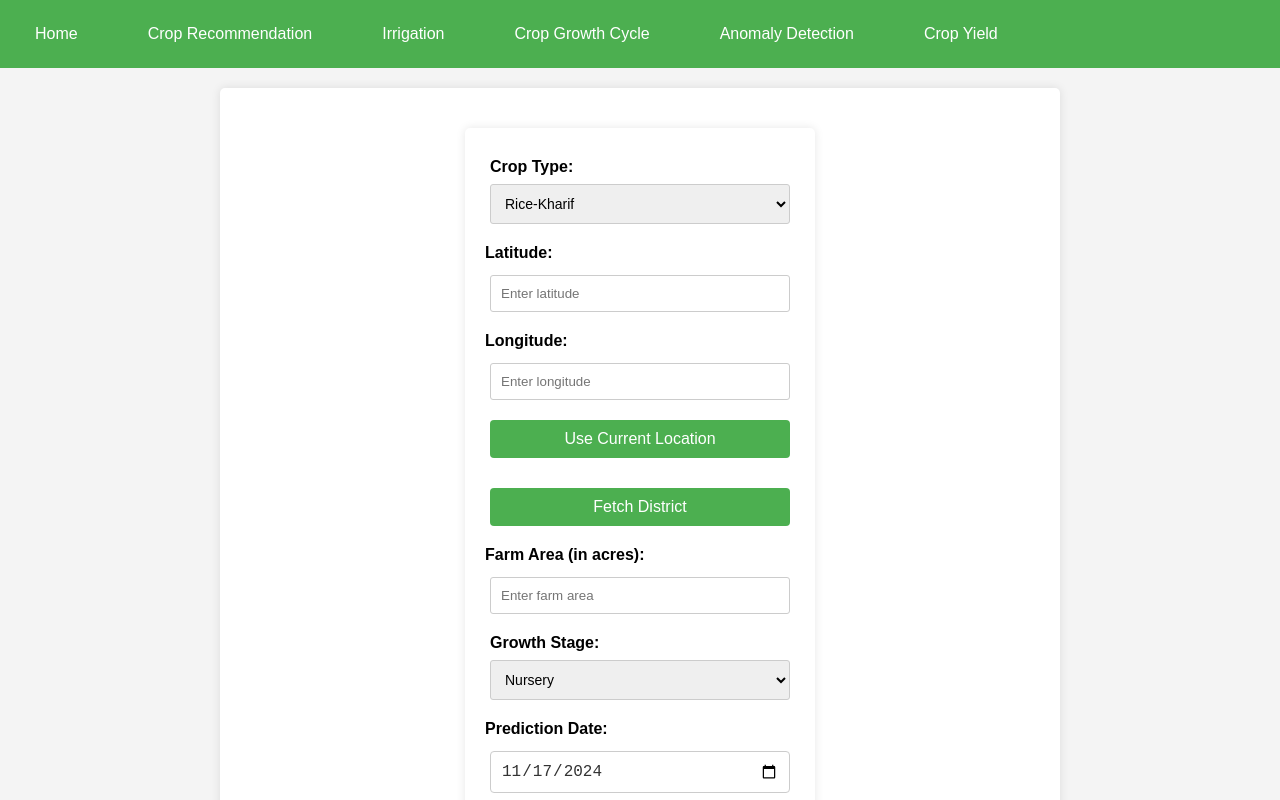
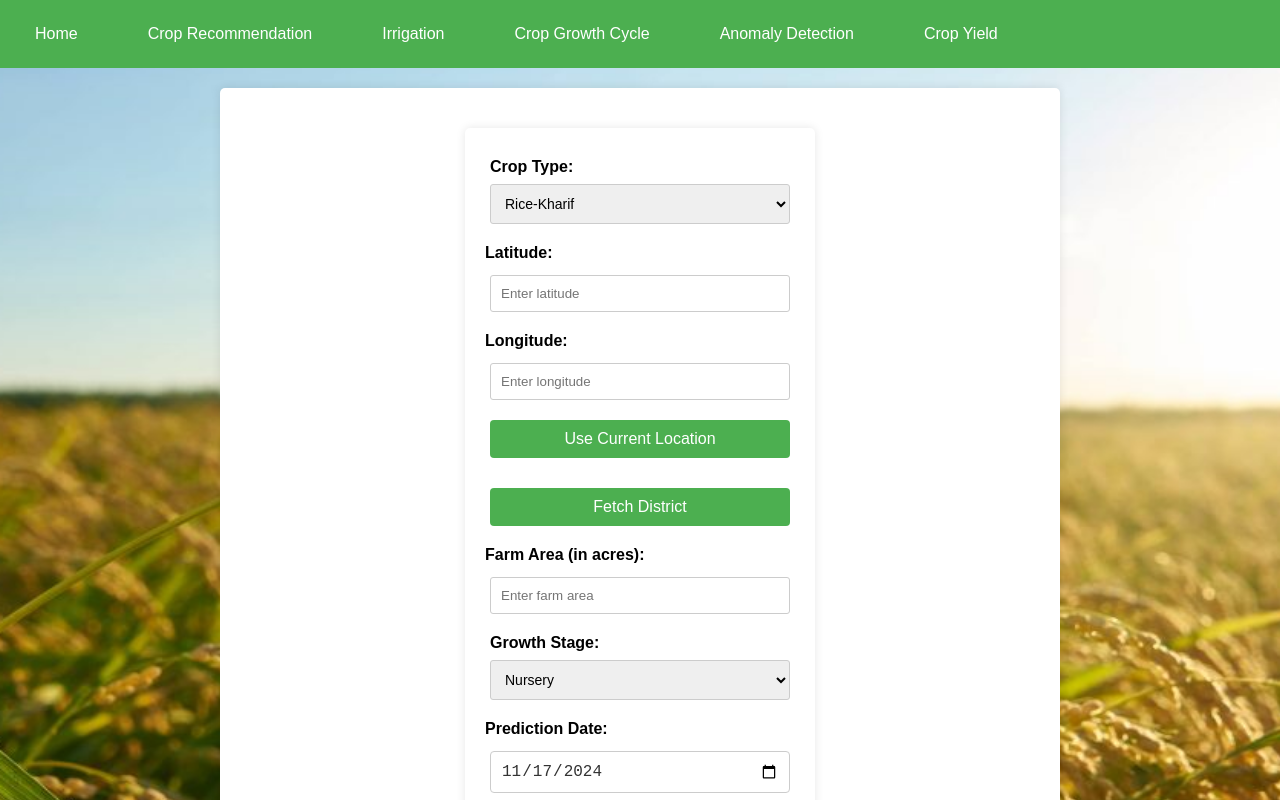
Before and after one commit to Pramathi-V/capstone-phase-2, a React (Create React App) app: page / in a window 1280 px wide. Shown: the top 800 px of the page. Built offline with nearby package versions, Linux system fonts and the light colour scheme.

Commit message:
background

```diff
--- a/src/App.js
+++ b/src/App.js
@@ -8,12 +8,20 @@ import Irrigation from "./Irrigation";
 import CropGrowthCycle from "./CropGrowthCycle";
 import AnomalyDetection from "./AnomalyDetection";
 import CropData from "./CropData";
+import backgroundImage from "./paddy-fields-1024x636.jpg"; // Import the image
 
 function App() {
   return (
     <DataProvider>
-      {" "}
-      {/* Wrap everything in DataProvider */}
+      <div
+        style={{
+          backgroundImage: `url(${backgroundImage})`,
+          backgroundSize: "cover",
+          backgroundPosition: "center",
+          backgroundRepeat: "no-repeat",
+          minHeight: "100vh",
+        }}
+      >
         <Router>
           <div>
             <nav>
@@ -52,6 +60,7 @@ function App() {
             </Routes>
           </div>
         </Router>
+      </div>
     </DataProvider>
   );
 }
```
Lines whose indentation alone changed are shown as unchanged.
